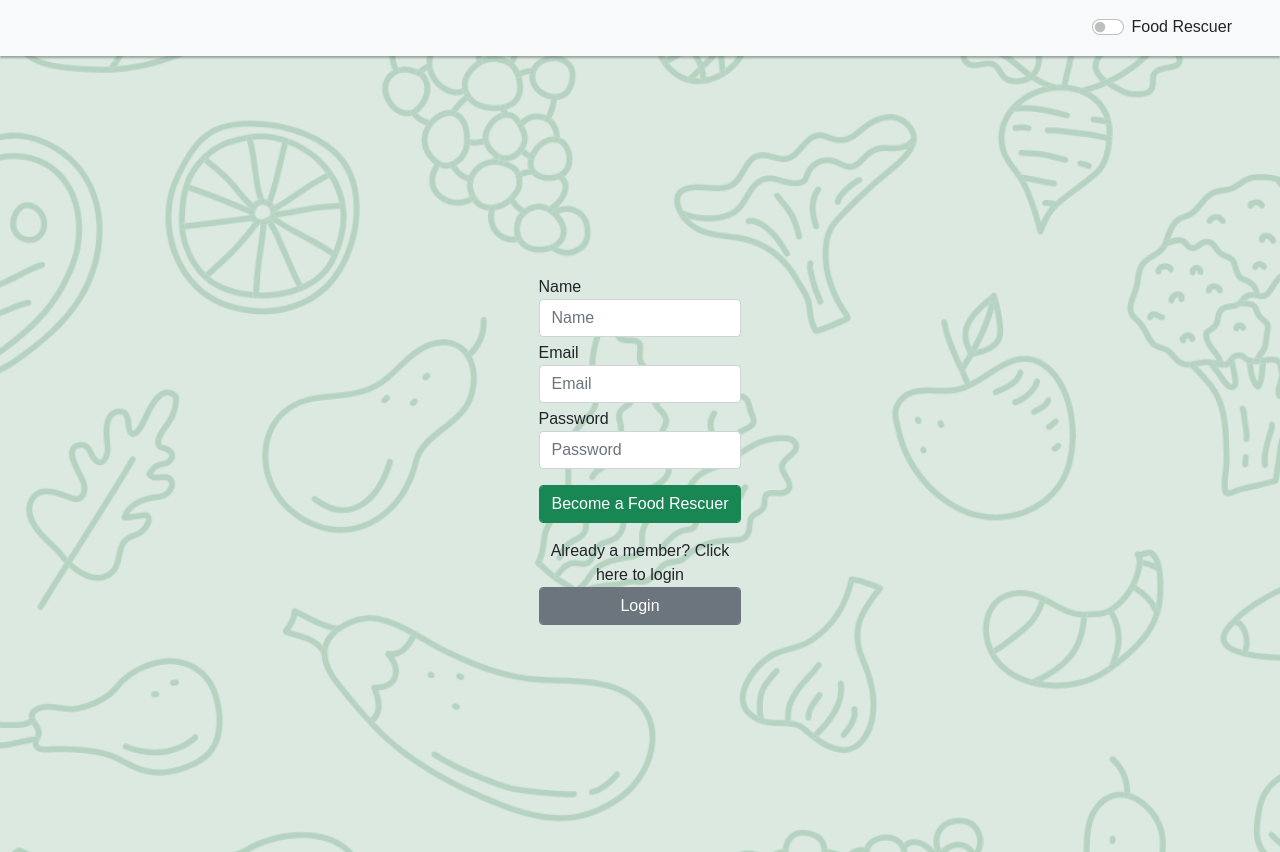
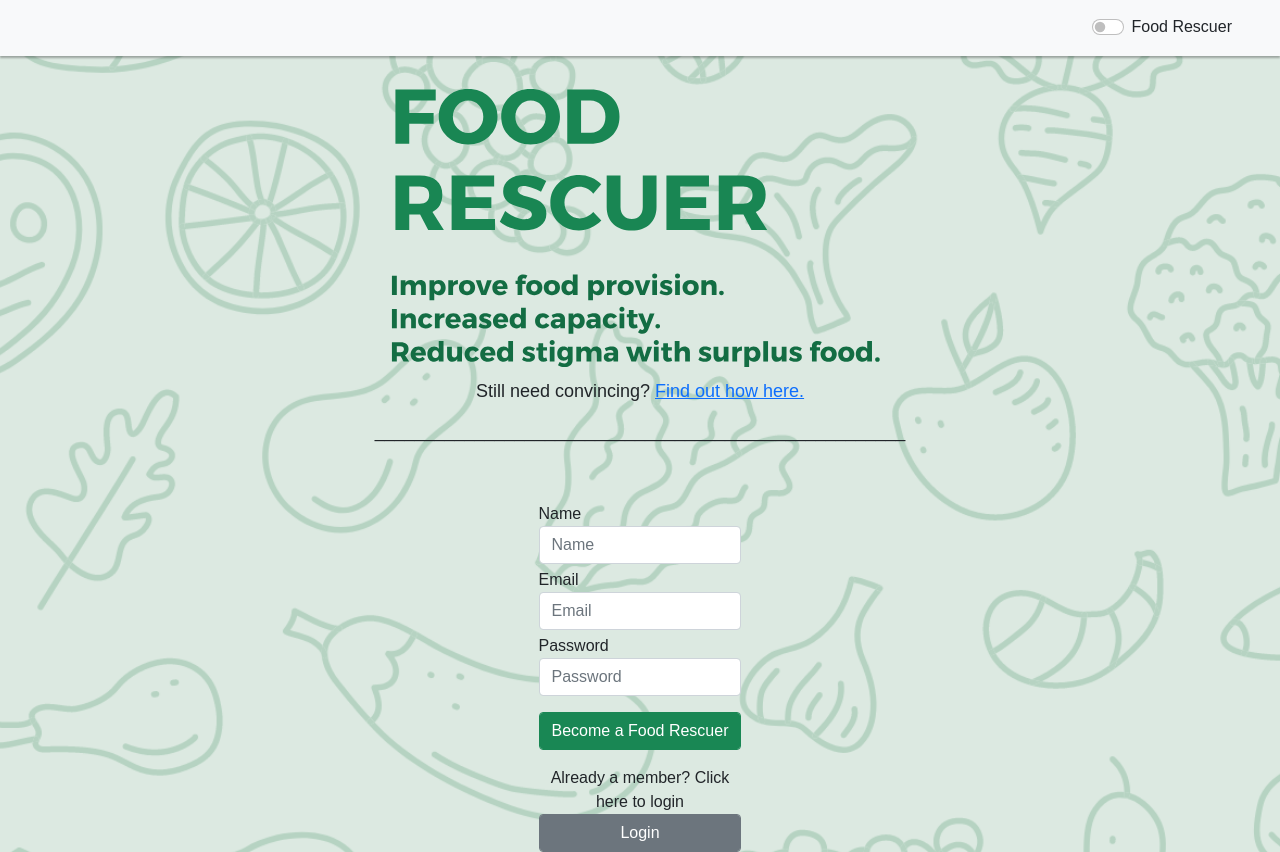
Before and after one commit to maddc0de/foodshare, a React (Create React App) app in the folder frontend/: page /signup/collector in a window 1280 px wide. Before the commit the page ends 800 px from the top, so only its background shows below. Built offline with nearby package versions, Linux system fonts and the light colour scheme.

Commit message:
rescuer form

```diff
--- a/frontend/src/components/Collector/SignUpForm.js
+++ b/frontend/src/components/Collector/SignUpForm.js
@@ -1,5 +1,7 @@
 import React, { useState } from "react";
 import Navbar from "../navbar/Navbar";
+import './rescuer.svg';
+import './collectionform.css';
 
 const SignUpForm = ({ navigate }) => {
   const [name, setName] = useState("");
@@ -57,6 +59,9 @@ const SignUpForm = ({ navigate }) => {
       <Navbar owner={owner}></Navbar>
 
       <div className="container mt-5" id="signup-box">
+      <img src={require("./rescuer.svg").default} className="small-image" />
+      <h3 class="fw-semibold">Still need convincing? <a href="/about">Find out how here.</a></h3>
+      <h3 class="fw-semibold">_____________________________________________________ </h3>
         <div className="row mt-5">
           <div className="col"></div>
           <div className="col">
--- /dev/null
+++ b/frontend/src/components/Collector/collectionform.css
@@ -0,0 +1,5 @@
+.small-image {
+    max-width: 500px;
+    height: auto;
+    display: inline-block;
+}
--- a/frontend/src/components/Donator/SignUpForm.js
+++ b/frontend/src/components/Donator/SignUpForm.js
@@ -72,7 +72,6 @@ const navigateToLogin = () => {
       <div className="container mt-5" id="signup-box">
 
       <h3 className="fw-bold circle-border">We need Heroes.</h3>
-      <h3 class="fw-bold">Be part of the solution. Cut food waste. Support local communities.</h3>
       <img src={require("./title(2).svg").default} className="small-image" />
       <h3 class="fw-semibold">Still need convincing? <a href="/about">Find out how here.</a></h3>
       <h3 class="fw-semibold">_____________________________________________________ </h3>
--- a/frontend/src/components/about/About.js
+++ b/frontend/src/components/about/About.js
@@ -19,8 +19,6 @@ const About = ({ navigate }) => {
 
     return (
         <>
-    <Navbar owner={""} navigate={'navigate'}></Navbar>
-    <p></p>
       <div>
       <div className="about-container">
         <img src={About1} alt="Page" id="page" width="575" height="800" />
@@ -34,7 +32,7 @@ const About = ({ navigate }) => {
         <p></p>
         <ps>*1 bag is assumed to contain 1kg of food on average</ps>
         <p></p>
-        <p></p>
+        <p> ____________________________________________________________</p>
         <p><a href="signup/donator">Sign up as Food Hero</a> | <a href="signup/collector">Sign up as Food Rescuer</a></p>
         </div>
       </div>
```
Also changed, not shown: frontend/src/components/Collector/rescuer.svg (added).
